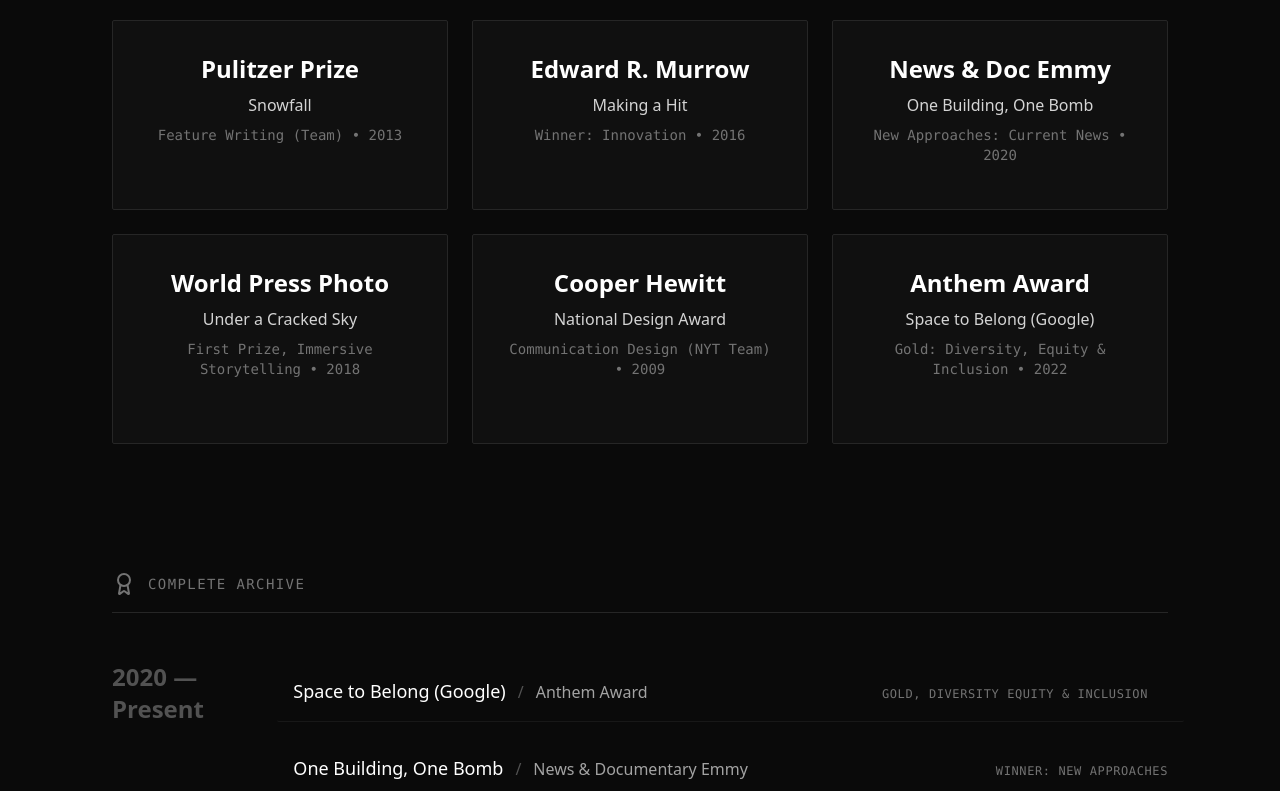
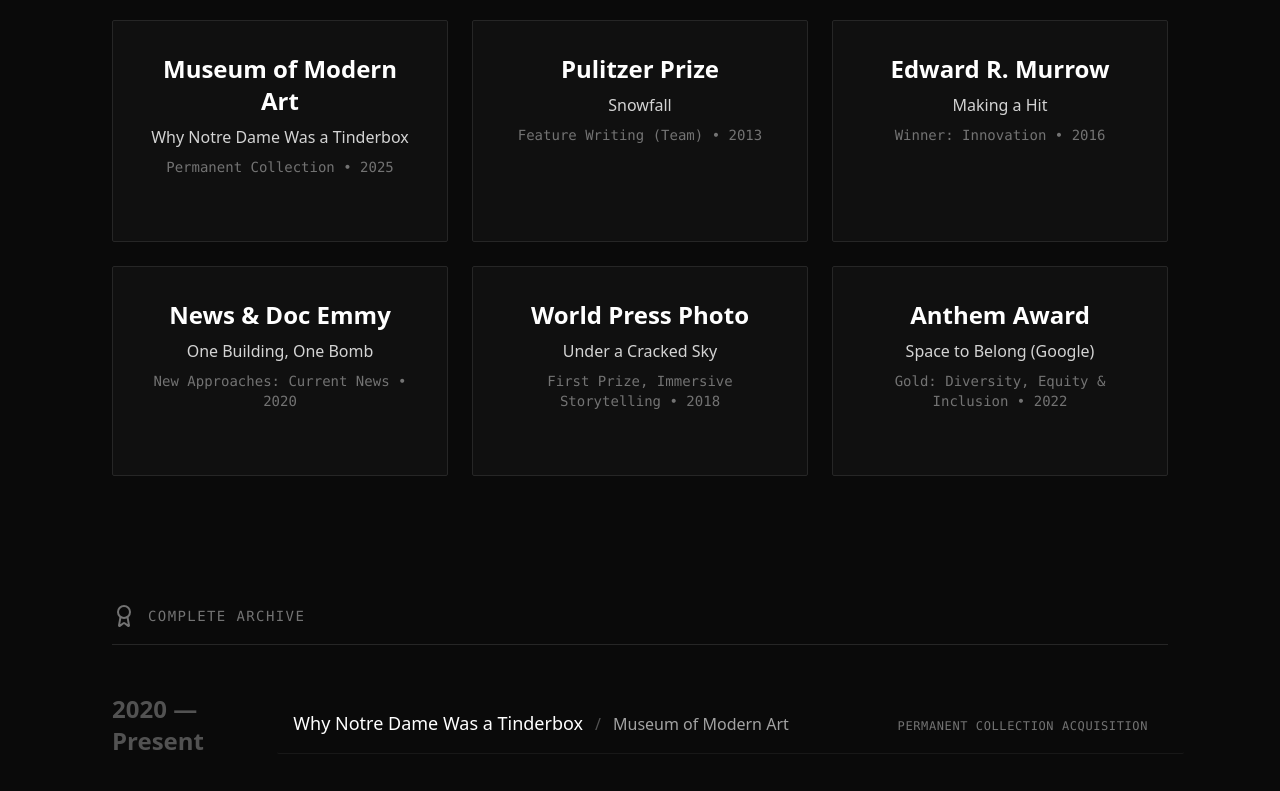
Before and after one commit to grahaphicsroberts/grahaphicsportfolio, a Next.js app: page /recognition in a window 1280 px wide. Shown: the part 820-1611 px from the top of the page. Built offline with nearby package versions, Linux system fonts and the light colour scheme.

Commit message:
updates to include moma acquisition

```diff
--- a/app/about/page.tsx
+++ b/app/about/page.tsx
@@ -3,7 +3,6 @@
 import React, { useRef, useState } from "react";
 import {
   useScroll,
-  useTransform,
   motion,
   AnimatePresence,
 } from "framer-motion";
@@ -285,7 +284,7 @@
         </div>
       </section>
 
-      {/* --- EXPERIENCE: NYT --- */}
+      {/* --- EXPERIENCE: NYT (WITH MOMA UPDATE) --- */}
       <section className="py-32 px-6 bg-neutral-950 border-b border-neutral-900">
         <div className="max-w-5xl mx-auto grid grid-cols-1 md:grid-cols-12 gap-12">
           <div className="md:col-span-4">
@@ -309,6 +308,13 @@
               editorial for <strong>NYT VR</strong>, introducing millions to
               virtual reality, and led product efforts to bring Augmented
               Reality (AR) to the core news app.
+            </p>
+            {/* NEW MOMA PARAGRAPH */}
+            <p className="text-neutral-400 border-l-2 border-blue-500 pl-4">
+              Most recently, my work <em>Why Notre Dame Was a Tinderbox</em> was
+              acquired by the <strong>Museum of Modern Art (MoMA)</strong> for
+              its permanent collection, cementing the role of forensic visual
+              journalism in design history.
             </p>
           </div>
         </div>
--- a/app/immersive-web/page.tsx
+++ b/app/immersive-web/page.tsx
@@ -7,7 +7,7 @@
   useTransform,
   AnimatePresence,
 } from "framer-motion";
-import { ArrowLeft, Trophy, Menu, X, ArrowUpRight } from "lucide-react";
+import { ArrowLeft, Trophy, Menu, X, ArrowUpRight, Landmark } from "lucide-react";
 import Link from "next/link";
 
 // --- DATA: ARCHIVE CAROUSEL ---
@@ -334,6 +334,10 @@
                 Notre Dame
               </h2>
               <div className="flex flex-wrap gap-4 mb-6">
+                {/* NEW MOMA BADGE */}
+                <div className="flex items-center gap-2 px-3 py-1 bg-blue-900/20 border border-blue-700/50 rounded-full text-blue-400 text-xs font-mono uppercase tracking-wide">
+                  <Landmark className="w-3 h-3" /> MoMA Permanent Collection
+                </div>
                 <div className="flex items-center gap-2 px-3 py-1 bg-neutral-800 border border-neutral-700 rounded-full text-neutral-400 text-xs font-mono uppercase tracking-wide">
                   Malofiej Gold
                 </div>
@@ -379,10 +383,10 @@
                 </h3>
                 <p className="text-neutral-400 leading-relaxed mb-6">
                   To explain how the fire spread, we utilized laser-scan data of
-                  the cathedral to build a forensic 3D model. This allowed us to
-                  position the camera in places no photographer could reach,
-                  tracing the path of the flames through the "forest" of the
-                  roof.
+                  the cathedral to build a forensic 3D model. In 2025, this work
+                  was acquired by the Museum of Modern Art for its permanent
+                  collection, recognizing its significance in the history of
+                  digital information design.
                 </p>
 
                 {/* LAUNCH BUTTON */}
--- a/app/recognition/page.tsx
+++ b/app/recognition/page.tsx
@@ -15,6 +15,13 @@
 
 // --- DATA ARCHIVE (EXHAUSTIVE) ---
 const MAJOR_HONORS = [
+  {
+    award: "Museum of Modern Art",
+    project: "Why Notre Dame Was a Tinderbox",
+    year: "2025",
+    detail: "Permanent Collection",
+    link: "https://www.moma.org/collection/works/503098",
+  },
   {
     award: "Pulitzer Prize",
     project: "Snowfall",
@@ -44,13 +51,6 @@
     link: "https://www.worldpressphoto.org/collection/storytelling/2018/29075/2018-Under-a-Cracked-Sky",
   },
   {
-    award: "Cooper Hewitt",
-    project: "National Design Award",
-    year: "2009",
-    detail: "Communication Design (NYT Team)",
-    link: "https://www.cooperhewitt.org/2019/09/17/communication-design-the-new-york-times-graphics-department/",
-  },
-  {
     award: "Anthem Award",
     project: "Space to Belong (Google)",
     year: "2022",
@@ -63,6 +63,12 @@
   {
     year: "2020 — Present",
     awards: [
+      {
+        name: "Museum of Modern Art",
+        project: "Why Notre Dame Was a Tinderbox",
+        detail: "Permanent Collection Acquisition",
+        link: "https://www.moma.org/collection/works/503098",
+      },
       {
         name: "Anthem Award",
         project: "Space to Belong (Google)",
```
